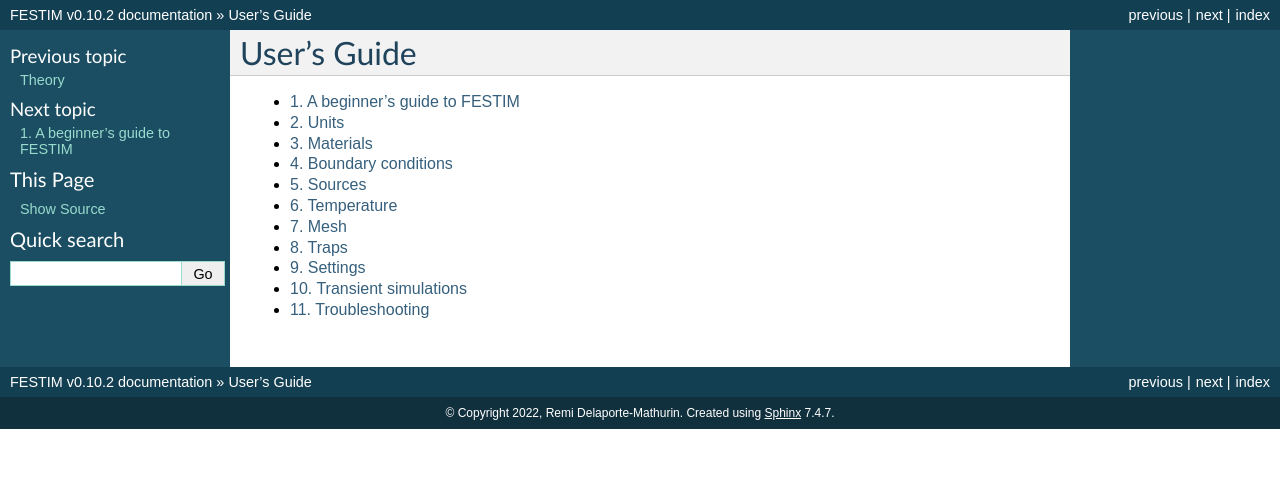
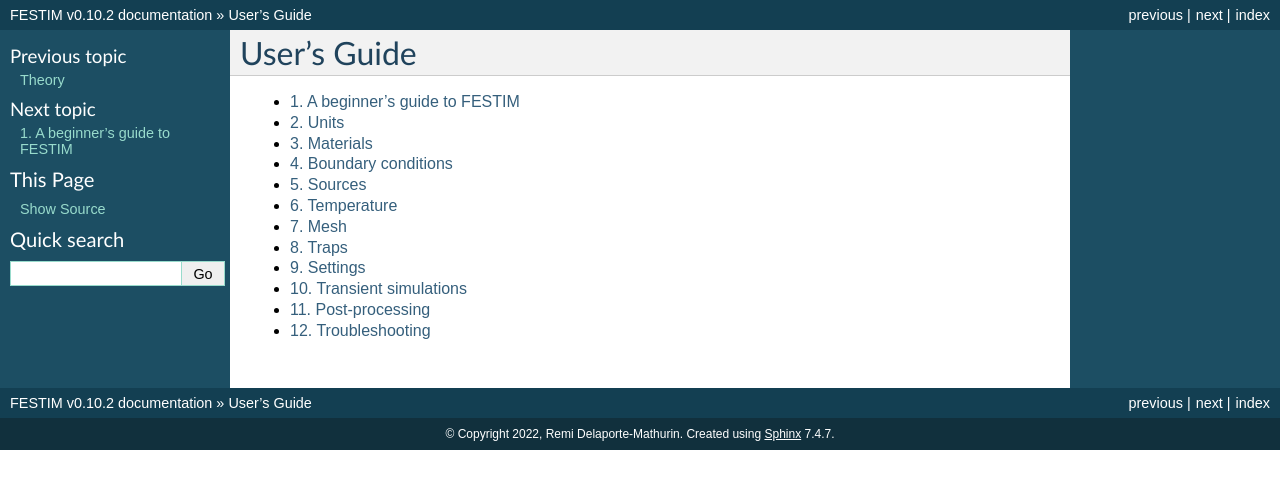
Before and after one commit to festim-dev/FESTIM, a Sphinx documentation site: the page built from docs/source/userguide/index.rst, in a window 1280 px wide. Shown: the top 489 px of the page. Built offline with Sphinx 7.4.7, drawn with Linux system fonts in a browser that asks for light colours.

Commit message:
added post-processing + simulations

```diff
--- /dev/null
+++ b/docs/source/userguide/export_post_processing.rst
@@ -0,0 +1,3 @@
+===============
+Post-processing
+===============
--- a/docs/source/userguide/index.rst
+++ b/docs/source/userguide/index.rst
@@ -16,4 +16,5 @@ User's Guide
    traps
    settings
    transient_simulations
+   export_post_processing
    troubleshooting
```
